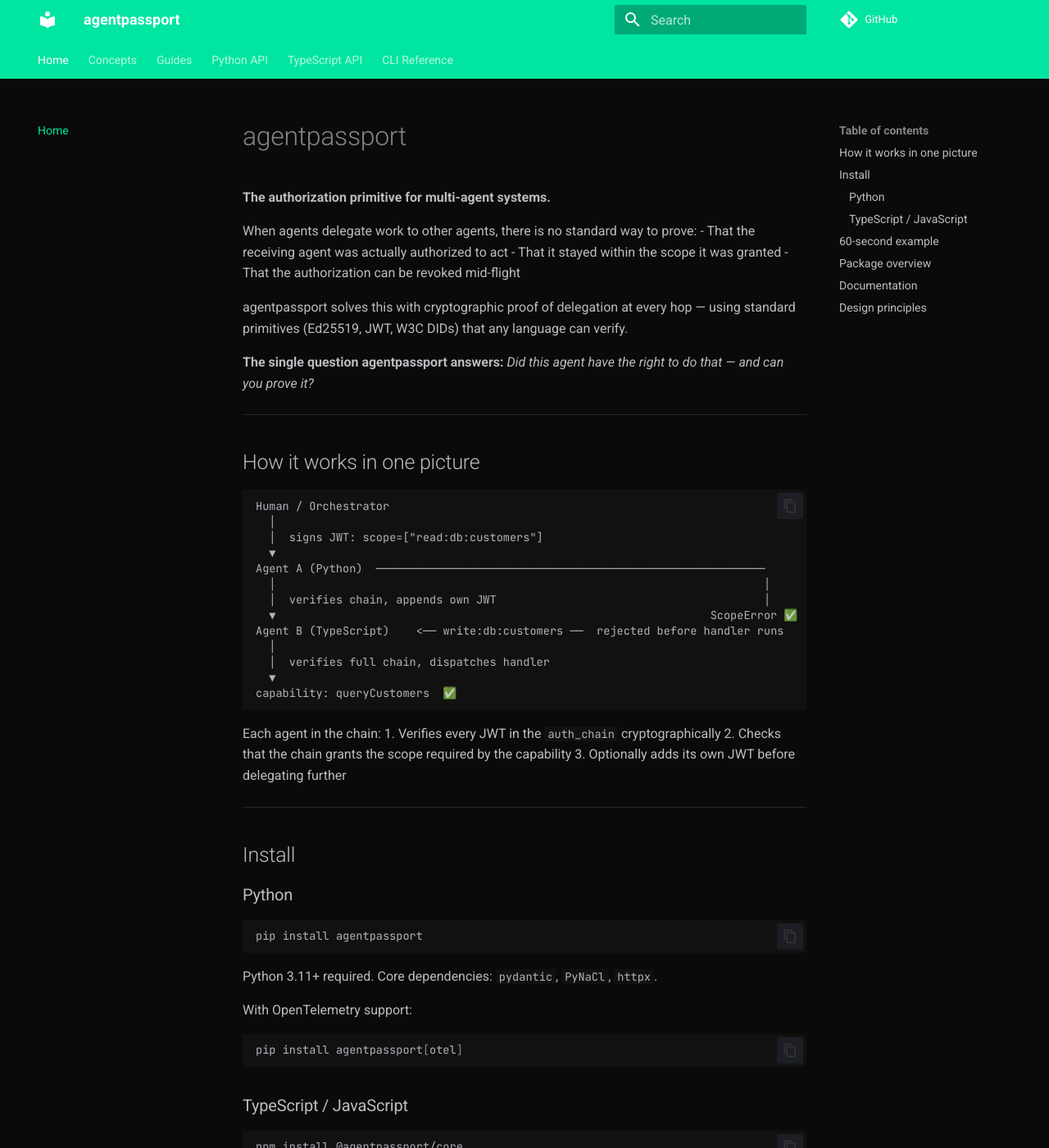
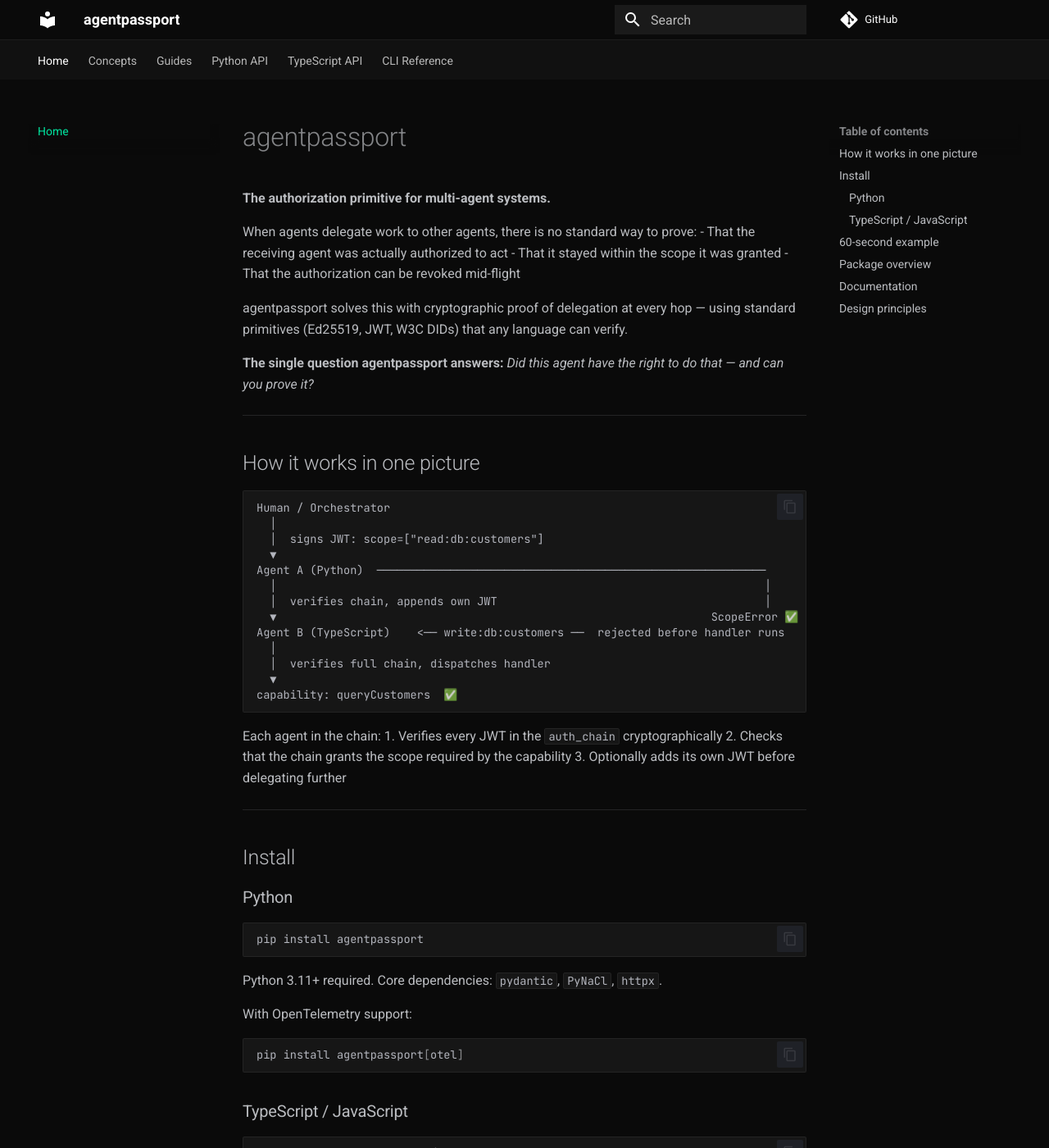
Before and after one commit to ceavinrufus/agentpassport, an MkDocs documentation site: the page built from docs/index.md, in a window 1280 px wide and 1400 px high. Shown: the whole window at 82% size. Built offline with MkDocs 1.6.1 and Material for MkDocs 9.7.7, drawn with Linux system fonts in a browser that asks for light colours; comment, search, counter and statistics services are not loaded.

Commit message:
fix: dark header, green accent only — improve docs readability

```diff
--- a/docs/stylesheets/extra.css
+++ b/docs/stylesheets/extra.css
@@ -1,12 +1,42 @@
 :root,
 [data-md-color-scheme="slate"] {
-  --md-primary-fg-color: #00e5a0;
-  --md-primary-fg-color--light: #33ebb3;
-  --md-primary-fg-color--dark: #00b87d;
+  --md-primary-fg-color: #111111;
+  --md-primary-fg-color--light: #1a1a1a;
+  --md-primary-fg-color--dark: #0a0a0a;
   --md-accent-fg-color: #00e5a0;
+  --md-accent-fg-color--transparent: rgba(0,229,160,0.1);
   --md-default-bg-color: #0a0a0a;
   --md-default-bg-color--light: #111111;
   --md-default-bg-color--lighter: #1a1a1a;
   --md-default-bg-color--lightest: #222222;
   --md-code-bg-color: #111111;
+  --md-typeset-a-color: #00e5a0;
 }
+
+/* Nav header — dark bg, green logo text */
+.md-header {
+  background-color: #0a0a0a;
+  border-bottom: 1px solid rgba(255,255,255,0.08);
+}
+
+/* Green accent on active nav items and links */
+.md-nav__link--active,
+.md-nav__link:hover {
+  color: #00e5a0 !important;
+}
+
+/* Sidebar active item */
+.md-nav__item--active > .md-nav__link {
+  color: #00e5a0 !important;
+}
+
+/* Search bar */
+.md-search__input {
+  background-color: #1a1a1a;
+}
+
+/* Code blocks */
+.md-typeset code {
+  background-color: #161616;
+  border: 1px solid rgba(255,255,255,0.06);
+}
```
